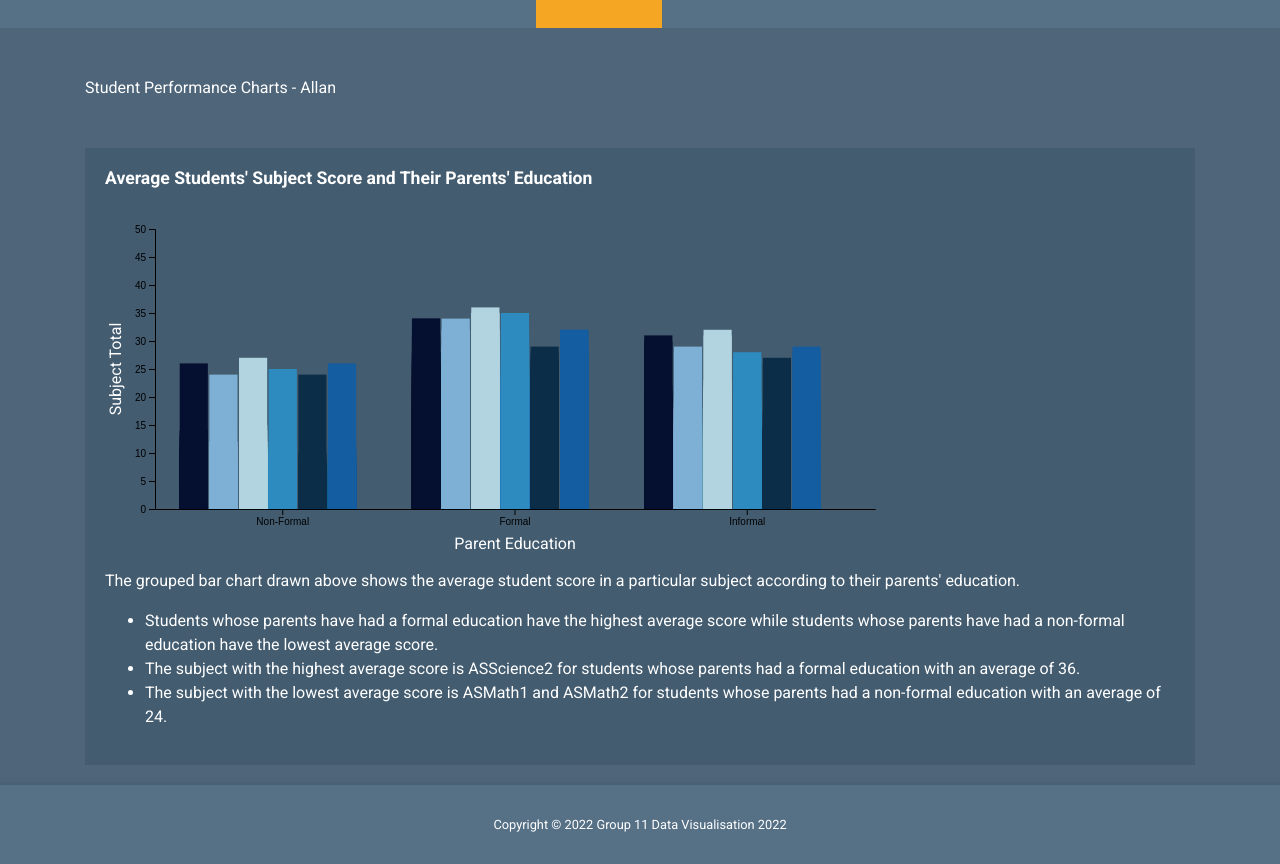
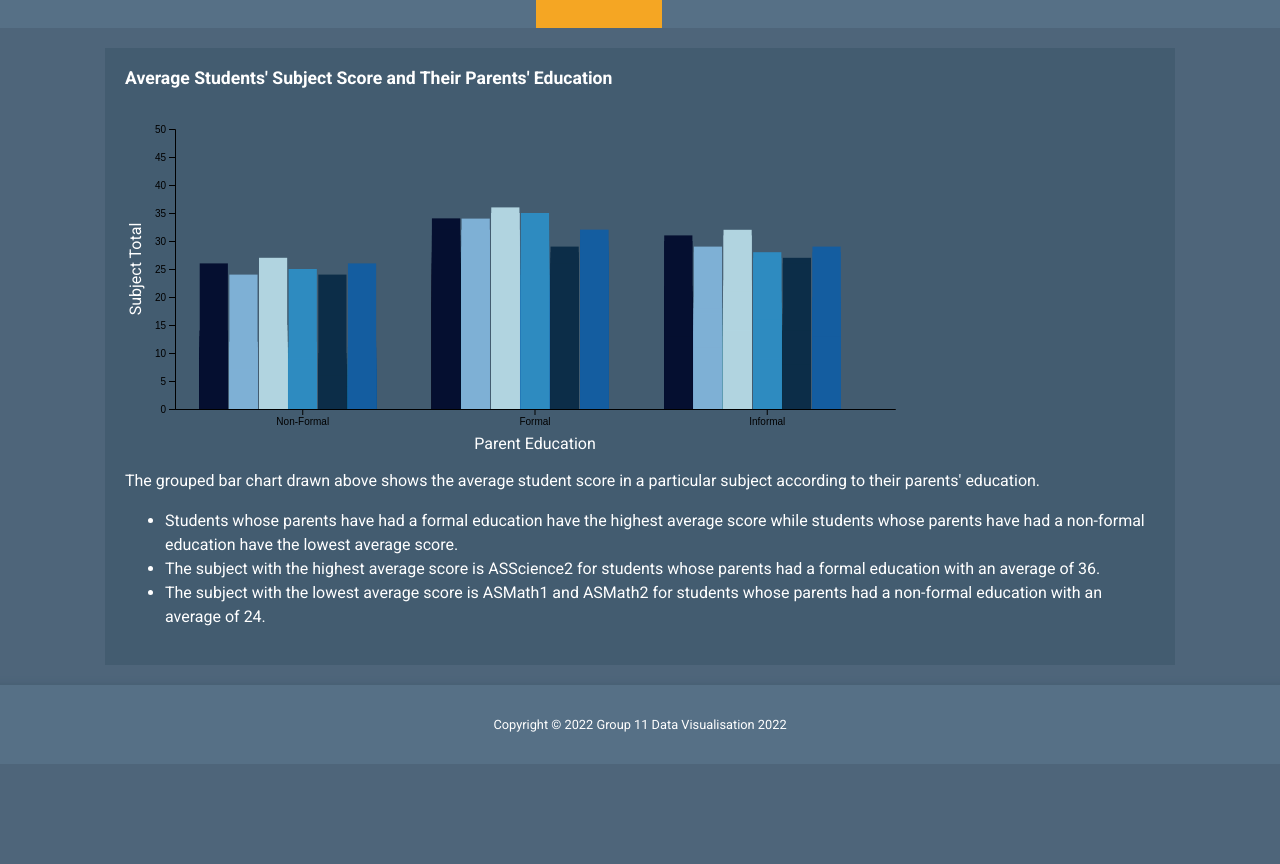
Before and after one commit to cas3zn/DV-FinalProject, a plain HTML site: page DV Project/T1/allan.html in a window 1280 px wide. Shown: the part 72-936 px from the top of the page. After the commit the page ends 836 px from the top, so only its background shows below. Drawn offline with nearby package versions, Linux system fonts and the light colour scheme.

Commit message:
Final changes to my graph

```diff
--- a/DV Project/T1/allan.html
+++ b/DV Project/T1/allan.html
@@ -54,7 +54,7 @@
                 <div class="collapse navbar-collapse" id="navbarSupportedContent">
                     <ul class="navbar-nav mx-auto h-100">
                         <li class="nav-item">
-                            <a class="nav-link active" href="#">
+                            <a class="nav-link active" href="../T3/index.html">
                                 <i class="fas fa-tachometer-alt"></i>
                                 Dashboard
                             </a>
@@ -87,12 +87,7 @@
 
         </nav>
         <div class="container">
-            <div class="row">
-                <div class="col">
-                    <p class="text-white mt-5 mb-5">Student Performance Charts - Allan</b></p>
-                </div>
-            </div>
-            <div class="tm-bg-primary-dark" style="padding:20px;">
+            <div class="tm-bg-primary-dark" style="padding:20px; margin: 20px;">
                 <h2 class="tm-block-title">Average Students' Subject Score and Their Parents' Education</h2>
                 <div id="allan_graphOne"></div>
                 <div class="graphDesc">
```
